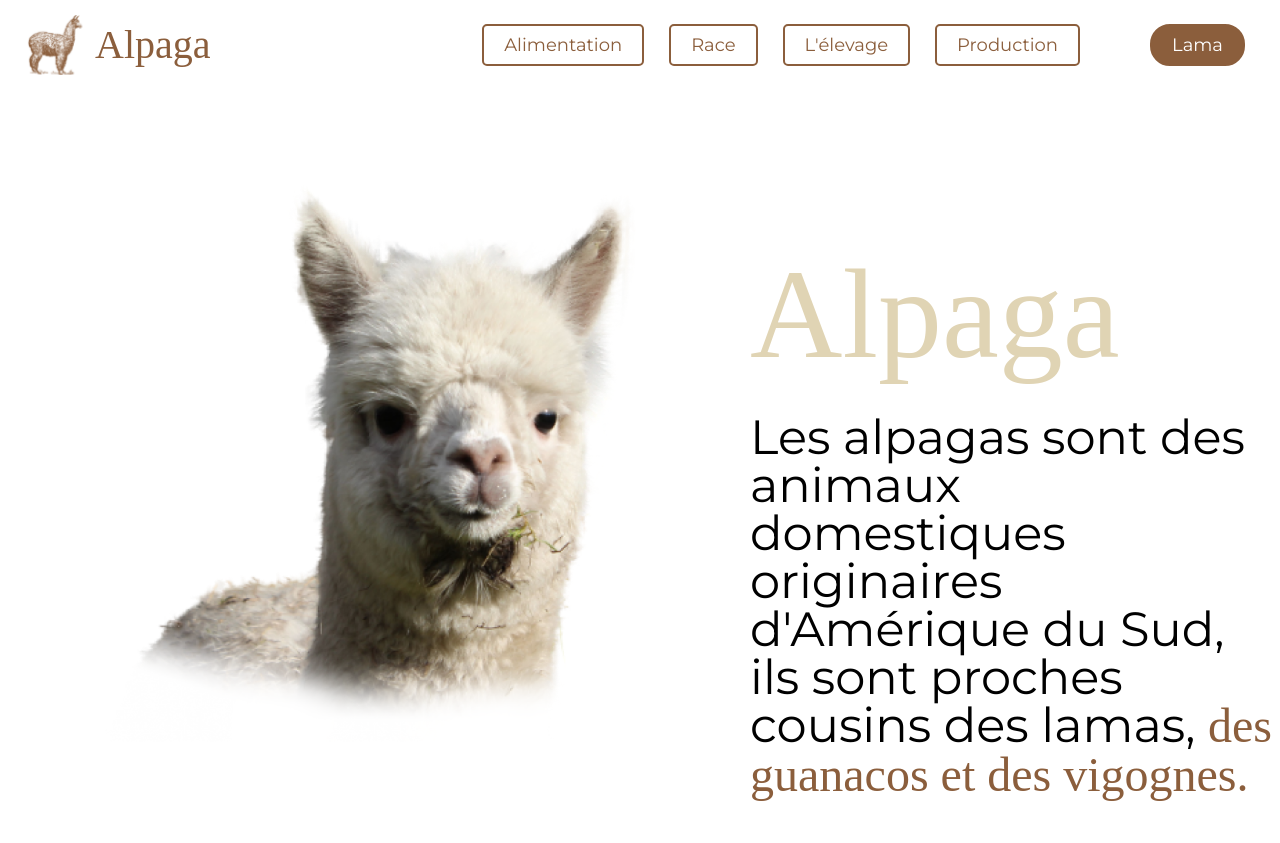
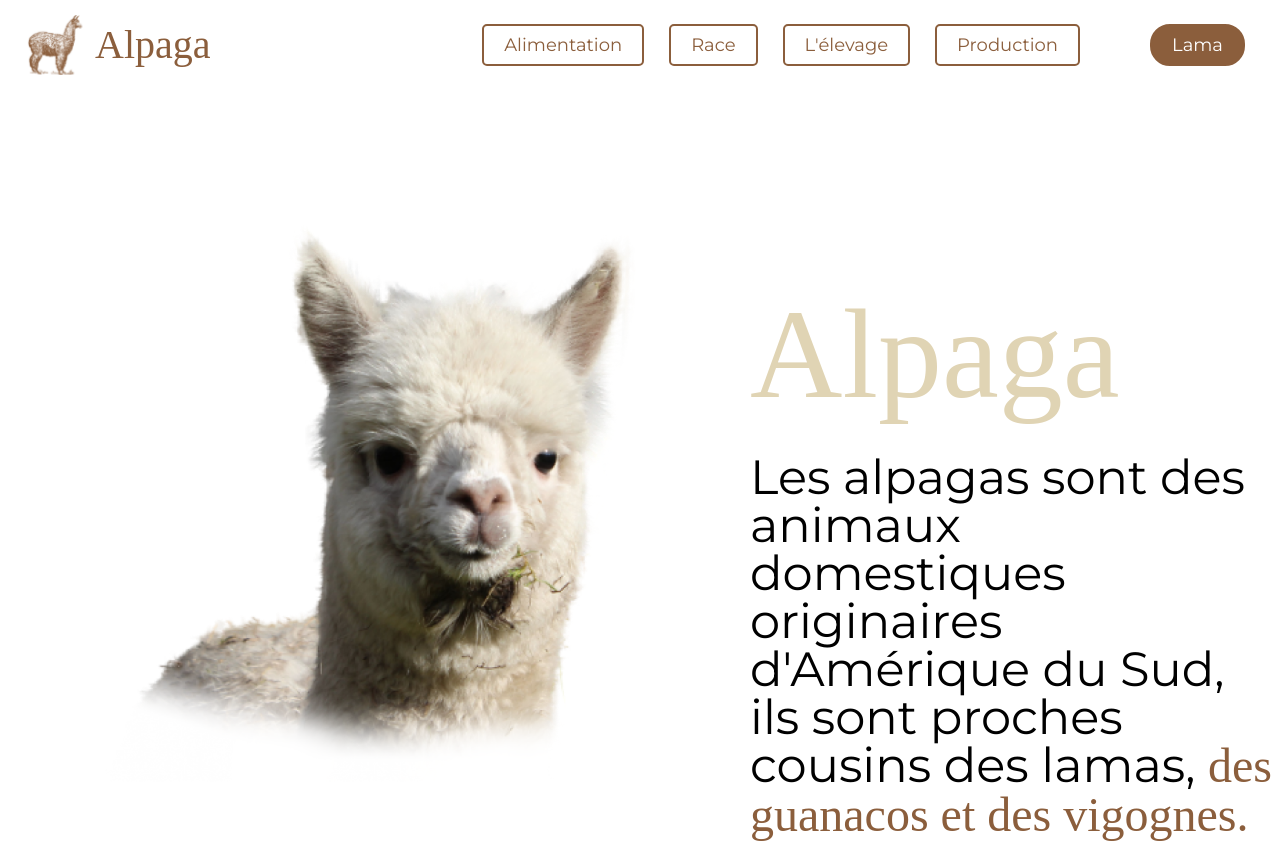
Before and after one commit to julien382/Alpaga, a React (Create React App) app: page / in a window 1280 px wide. Shown: the top 843 px of the page. Built offline with nearby package versions, Linux system fonts and the light colour scheme; a web font is replaced by a local one.

Commit message:
max-width page

```diff
--- a/src/styles/index.css
+++ b/src/styles/index.css
@@ -1,16 +1,25 @@
 body {
   margin: 0;
-  font-family: MontSerrat, -apple-system, BlinkMacSystemFont, 'Segoe UI', 'Roboto', 'Oxygen',
+  font-family: 'MontSerrat', -apple-system, BlinkMacSystemFont, 'Segoe UI', 'Roboto', 'Oxygen',
     'Ubuntu', 'Cantarell', 'Fira Sans', 'Droid Sans', 'Helvetica Neue',
     sans-serif;
   -webkit-font-smoothing: antialiased;
   -moz-osx-font-smoothing: grayscale;
-  cursor: url('../assets/cursorAlpaga.cur'), auto;
+
 }
 
 code {
   font-family: source-code-pro, Menlo, Monaco, Consolas, 'Courier New',
     monospace;
+}
+
+#app{
+  cursor: url('../assets/cursorAlpaga.cur'), auto;
+  width: 100%;
+  max-width: 1920px;
+  margin: auto;
+  padding-top: 40px;
+  padding-bottom: 40px;
 }
 
 .font{
```
